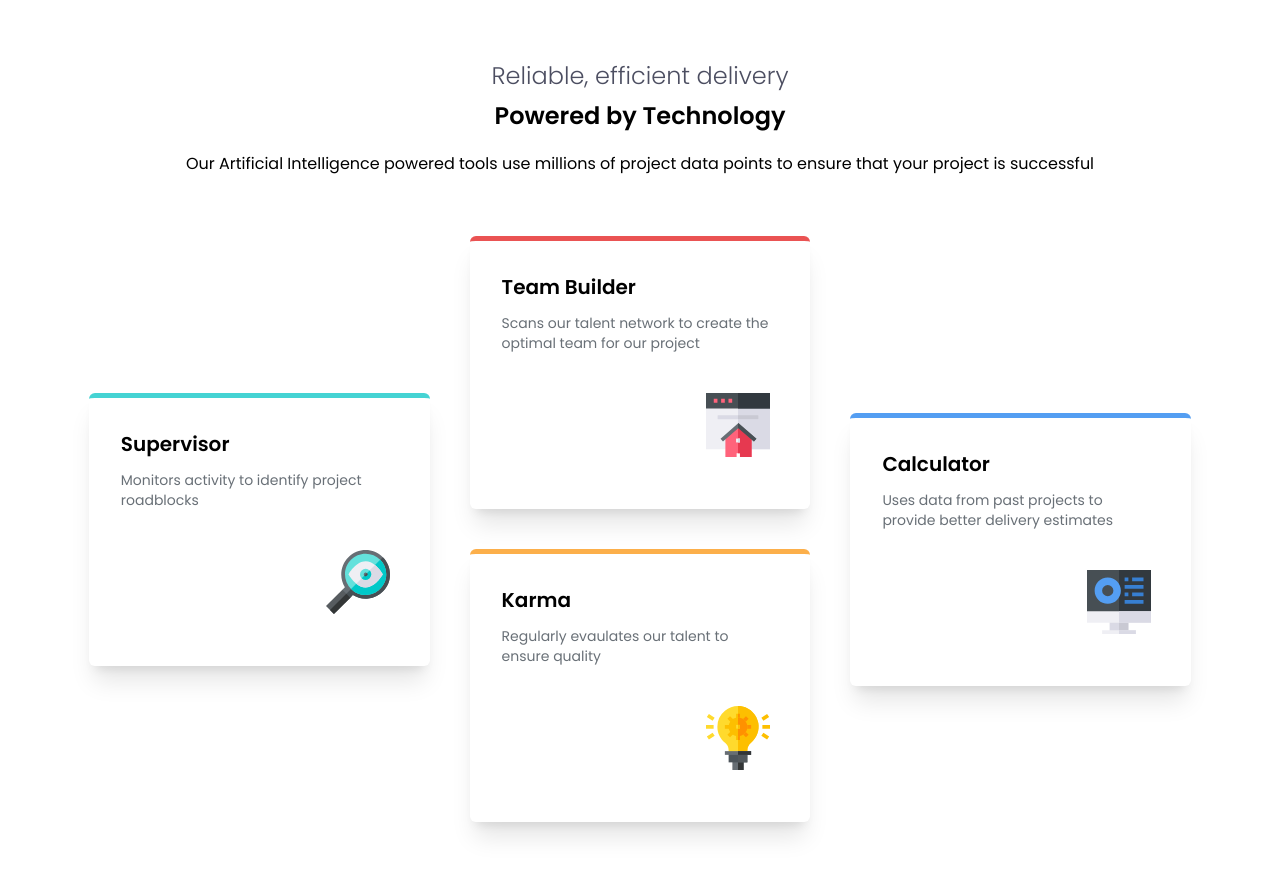
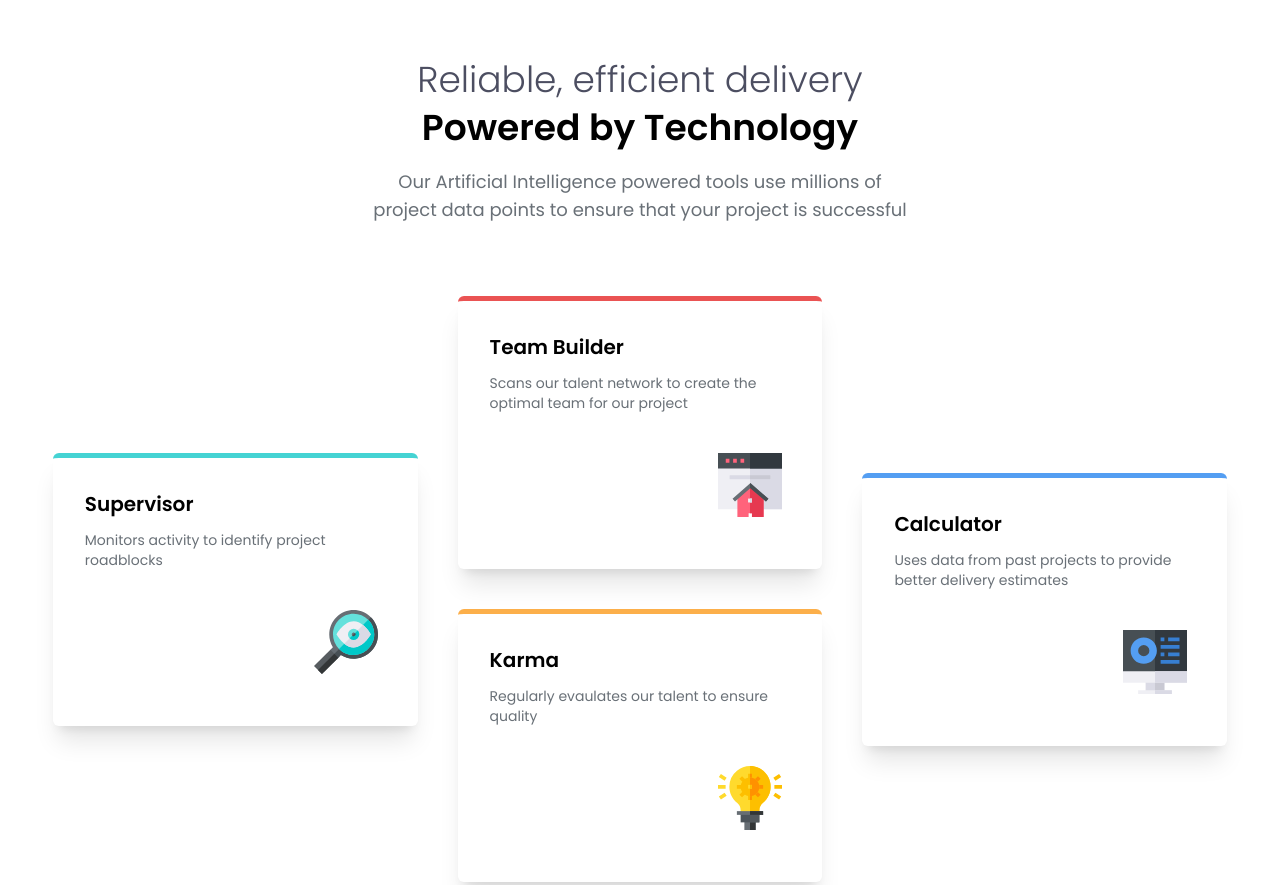
Before and after one commit to saibhaskar-ch/four-card-feature-frontend, a website: page index.html in a window 1280 px wide. Shown: the top 885 px of the page. Drawn offline with nearby package versions, Linux system fonts and the light colour scheme; files that its build step writes are made by us from their sources.

Commit message:
Updated max-width and heading styles

```diff
--- a/index.html
+++ b/index.html
@@ -19,10 +19,10 @@
     <div>
       <div>
         <main class="py-15 px-8 font-poppins">
-          <header class="mb-15 text-center">
-            <h1 class="text-2xl font-light mb-2 text-[hsl(234,12%,34%)]">Reliable, efficient delivery</h1>
-            <h2 class="text-2xl font-semibold mb-5">Powered by Technology</h2>
-            <p class="text-md">
+          <header class="mb-15 lg:mb-18 text-center">
+            <h1 class="text-2xl lg:text-4xl font-light mb-2 text-[hsl(234,12%,34%)]">Reliable, efficient delivery</h1>
+            <h2 class="text-2xl lg:text-4xl font-semibold mb-5">Powered by Technology</h2>
+            <p class="text-md lg:text-lg text-[hsl(212,6%,44%)] lg:mx-auto lg:w-[45%]">
               Our Artificial Intelligence powered tools use millions of project
               data points to ensure that your project is successful
             </p>
--- a/input.css
+++ b/input.css
@@ -10,7 +10,7 @@
     @apply flex justify-center;
   }
   body > div {
-    @apply min-h-[100vh] max-w-[1200px];
+    @apply min-h-[100vh] max-w-[1350px];
   }
 
   body > div > div {
```
